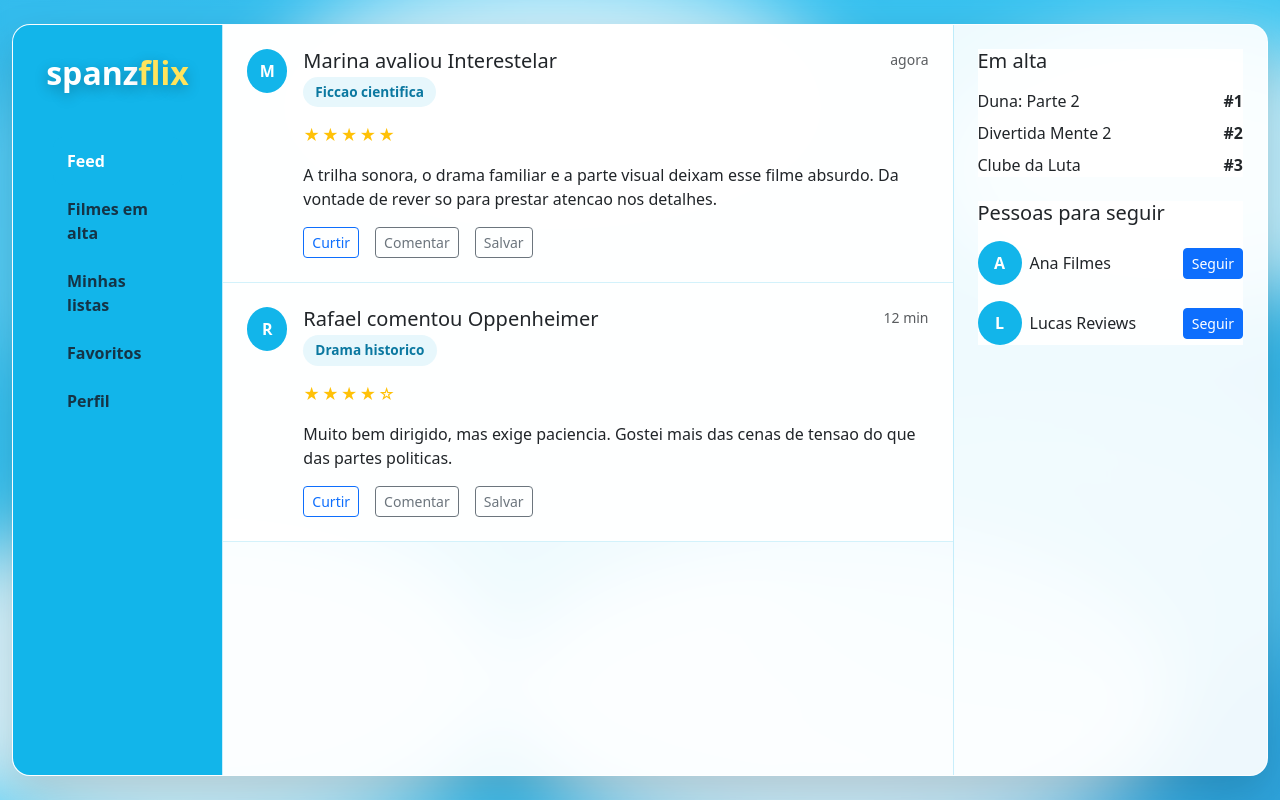
After one commit to spanz-dev/REDE-SOCIAL-FILMES, a Flask app: page /feed in a window 1280 px wide. The commit adds this page. Run offline with Flask 3, Linux system fonts and the light colour scheme; some libraries are stand-ins or nearby versions.

Commit message:
Add files via upload

```diff
--- a/app.py
+++ b/app.py
@@ -104,7 +104,7 @@ def api_login():
         SELECT id, usuario, email, senha
         FROM clientes
         WHERE email = %s
-    """, (email,))
+    """, (email,senha))
 
     cliente = cursor.fetchone()
 
@@ -134,7 +134,7 @@ def listar_usuarios():
     cursor = conexao.cursor()
 
     cursor.execute("""
-        SELECT id, usuario, email
+        SELECT id, usuario, email , senha
         FROM clientes
         ORDER BY id
     """)
@@ -158,3 +158,7 @@ def listar_usuarios():
 if __name__ == "__main__":
     criar_tabela()
     app.run(debug=True)
+
+@app.route('/feed')
+def feed_page():
+    return render_template("index3.html")
--- a/templates/index.html
+++ b/templates/index.html
@@ -81,6 +81,7 @@ document.getElementById("formLogin").addEventListener("submit", async function(e
     if (resultado.ok) {
         mensagem.className = "text-success text-center";
         mensagem.innerText = resultado.mensagem;
+        window.location.href = "/feed"
 
         // Depois você pode redirecionar para outra página:
         // window.location.href = "/home";
--- /dev/null
+++ b/templates/index3.html
@@ -0,0 +1,209 @@
+<!doctype html>
+<html lang="pt-br">
+<head>
+    <meta charset="utf-8">
+    <meta name="viewport" content="width=device-width, initial-scale=1">
+    <title>Spanzflix Social</title>
+    <link href="https://cdn.jsdelivr.net/npm/bootstrap@5.3.8/dist/css/bootstrap.min.css" rel="stylesheet" integrity="sha384-sRIl4kxILFvY47J16cr9ZwB07vP4J8+LH7qKQnuqkuIAvNWLzeN8tE5YBujZqJLB" crossorigin="anonymous">
+    <style>
+        body {
+            min-height: 100vh;
+            background-image: url("img/sky-bg.svg");
+            background-size: cover;
+            background-position: center;
+            background-attachment: fixed;
+        }
+
+        .page-shell {
+            min-height: 100vh;
+            background-color: rgba(255, 255, 255, 0.18);
+            backdrop-filter: blur(4px);
+        }
+
+        .logo {
+            font-size: 2rem;
+            font-weight: 800;
+            color: #ffffff;
+            text-shadow: 0 4px 14px rgba(0, 0, 0, 0.28);
+        }
+
+        .logo span {
+            color: #ffe45c;
+        }
+
+        .panel {
+            background-color: rgba(255, 255, 255, 0.92);
+            border: 0;
+            border-radius: 0;
+            box-shadow: none;
+        }
+
+        .app-frame {
+            min-height: calc(100vh - 48px);
+            background-color: rgba(255, 255, 255, 0.92);
+            border: 1px solid rgba(255, 255, 255, 0.8);
+            border-radius: 18px;
+            box-shadow: 0 18px 45px rgba(0, 0, 0, 0.16);
+            overflow: hidden;
+        }
+
+        .left-section {
+            background-color: #12b5ea;
+        }
+
+        .middle-section {
+            border-left: 1px solid rgba(18, 181, 234, 0.22);
+            border-right: 1px solid rgba(18, 181, 234, 0.22);
+        }
+
+        .post-card {
+            border-bottom: 1px solid rgba(18, 181, 234, 0.18);
+        }
+
+        .sidebar-link {
+            display: block;
+            color: #153446;
+            text-decoration: none;
+            padding: 12px 14px;
+            border-radius: 10px;
+            font-weight: 600;
+        }
+
+        .sidebar-link:hover,
+        .sidebar-link.active {
+            background-color: #12b5ea;
+            color: #ffffff;
+        }
+
+        .avatar {
+            width: 44px;
+            height: 44px;
+            border-radius: 50%;
+            background-color: #12b5ea;
+            color: #ffffff;
+            display: flex;
+            align-items: center;
+            justify-content: center;
+            font-weight: 800;
+        }
+
+        .movie-tag {
+            display: inline-block;
+            background-color: #e7f7fc;
+            color: #0b78a0;
+            border-radius: 999px;
+            padding: 5px 12px;
+            font-size: 0.85rem;
+            font-weight: 700;
+        }
+
+        .stars {
+            color: #ffc107;
+            letter-spacing: 2px;
+        }
+    </style>
+</head>
+<body>
+    <div class="page-shell">
+        <div class="container-fluid py-4">
+            <div class="row g-0 app-frame">
+                <aside class="col-lg-2 left-section p-4">
+                    <div class="logo mb-4 text-center">spanz<span>flix</span></div>
+
+                    <div class="p-3">
+                        <a class="sidebar-link active" href="#">Feed</a>
+                        <a class="sidebar-link" href="#">Filmes em alta</a>
+                        <a class="sidebar-link" href="#">Minhas listas</a>
+                        <a class="sidebar-link" href="#">Favoritos</a>
+                        <a class="sidebar-link" href="#">Perfil</a>
+                    </div>
+                </aside>
+
+                <main class="col-lg-7 middle-section">
+                    <article class="panel post-card p-4">
+                        <div class="d-flex gap-3">
+                            <div class="avatar">M</div>
+                            <div class="w-100">
+                                <div class="d-flex justify-content-between align-items-start">
+                                    <div>
+                                        <h5 class="mb-1">Marina avaliou Interestelar</h5>
+                                        <span class="movie-tag">Ficcao cientifica</span>
+                                    </div>
+                                    <small class="text-muted">agora</small>
+                                </div>
+                                <div class="stars my-3">★★★★★</div>
+                                <p class="mb-3">A trilha sonora, o drama familiar e a parte visual deixam esse filme absurdo. Da vontade de rever so para prestar atencao nos detalhes.</p>
+                                <div class="d-flex gap-3 text-muted">
+                                    <button class="btn btn-sm btn-outline-primary">Curtir</button>
+                                    <button class="btn btn-sm btn-outline-secondary">Comentar</button>
+                                    <button class="btn btn-sm btn-outline-secondary">Salvar</button>
+                                </div>
+                            </div>
+                        </div>
+                    </article>
+
+                    <article class="panel post-card p-4">
+                        <div class="d-flex gap-3">
+                            <div class="avatar">R</div>
+                            <div class="w-100">
+                                <div class="d-flex justify-content-between align-items-start">
+                                    <div>
+                                        <h5 class="mb-1">Rafael comentou Oppenheimer</h5>
+                                        <span class="movie-tag">Drama historico</span>
+                                    </div>
+                                    <small class="text-muted">12 min</small>
+                                </div>
+                                <div class="stars my-3">★★★★☆</div>
+                                <p class="mb-3">Muito bem dirigido, mas exige paciencia. Gostei mais das cenas de tensao do que das partes politicas.</p>
+                                <div class="d-flex gap-3 text-muted">
+                                    <button class="btn btn-sm btn-outline-primary">Curtir</button>
+                                    <button class="btn btn-sm btn-outline-secondary">Comentar</button>
+                                    <button class="btn btn-sm btn-outline-secondary">Salvar</button>
+                                </div>
+                            </div>
+                        </div>
+                    </article>
+                </main>
+
+                <aside class="col-lg-3 p-4">
+                    <div class="panel p-0 mb-4">
+                        <h5 class="mb-3">Em alta</h5>
+                        <div class="d-flex justify-content-between mb-2">
+                            <span>Duna: Parte 2</span>
+                            <strong>#1</strong>
+                        </div>
+                        <div class="d-flex justify-content-between mb-2">
+                            <span>Divertida Mente 2</span>
+                            <strong>#2</strong>
+                        </div>
+                        <div class="d-flex justify-content-between">
+                            <span>Clube da Luta</span>
+                            <strong>#3</strong>
+                        </div>
+                    </div>
+
+                    <div class="panel p-0">
+                        <h5 class="mb-3">Pessoas para seguir</h5>
+                        <div class="d-flex align-items-center justify-content-between mb-3">
+                            <div class="d-flex align-items-center gap-2">
+                                <div class="avatar">A</div>
+                                <span>Ana Filmes</span>
+                            </div>
+                            <button class="btn btn-sm btn-primary">Seguir</button>
+                        </div>
+                        <div class="d-flex align-items-center justify-content-between">
+                            <div class="d-flex align-items-center gap-2">
+                                <div class="avatar">L</div>
+                                <span>Lucas Reviews</span>
+                            </div>
+                            <button class="btn btn-sm btn-primary">Seguir</button>
+                        </div>
+                    </div>
+                </aside>
+            </div>
+        </div>
+    </div>
+
+    <script src="https://cdn.jsdelivr.net/npm/bootstrap@5.3.8/dist/js/bootstrap.bundle.min.js" integrity="sha384-FKyoEForCGlyvwx9Hj09JcYn3nv7wiPVlz7YYwJrWVcXK/BmnVDxM+D2scQbITxI" crossorigin="anonymous"></script>
+</body>
+</html>
```
